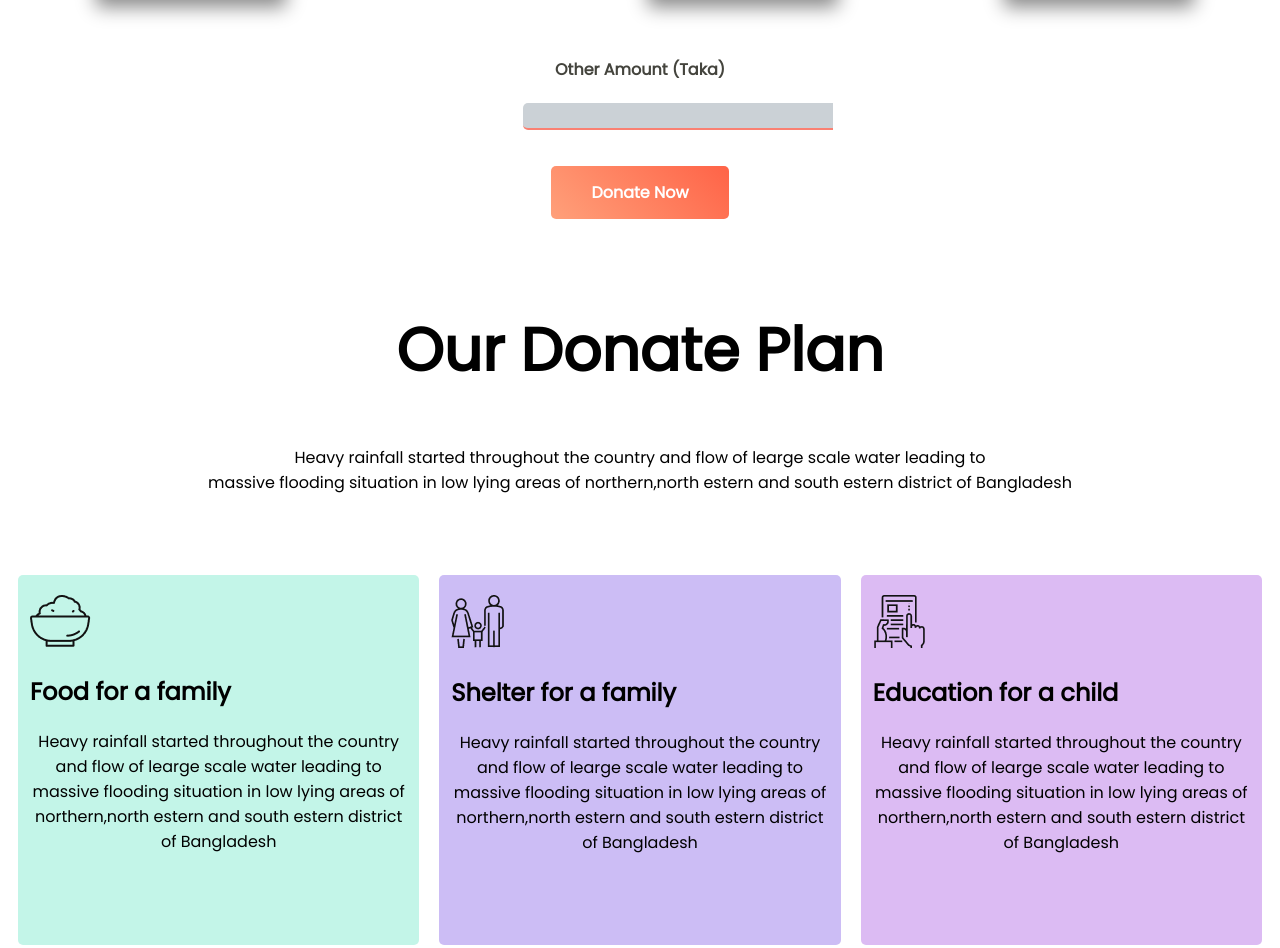
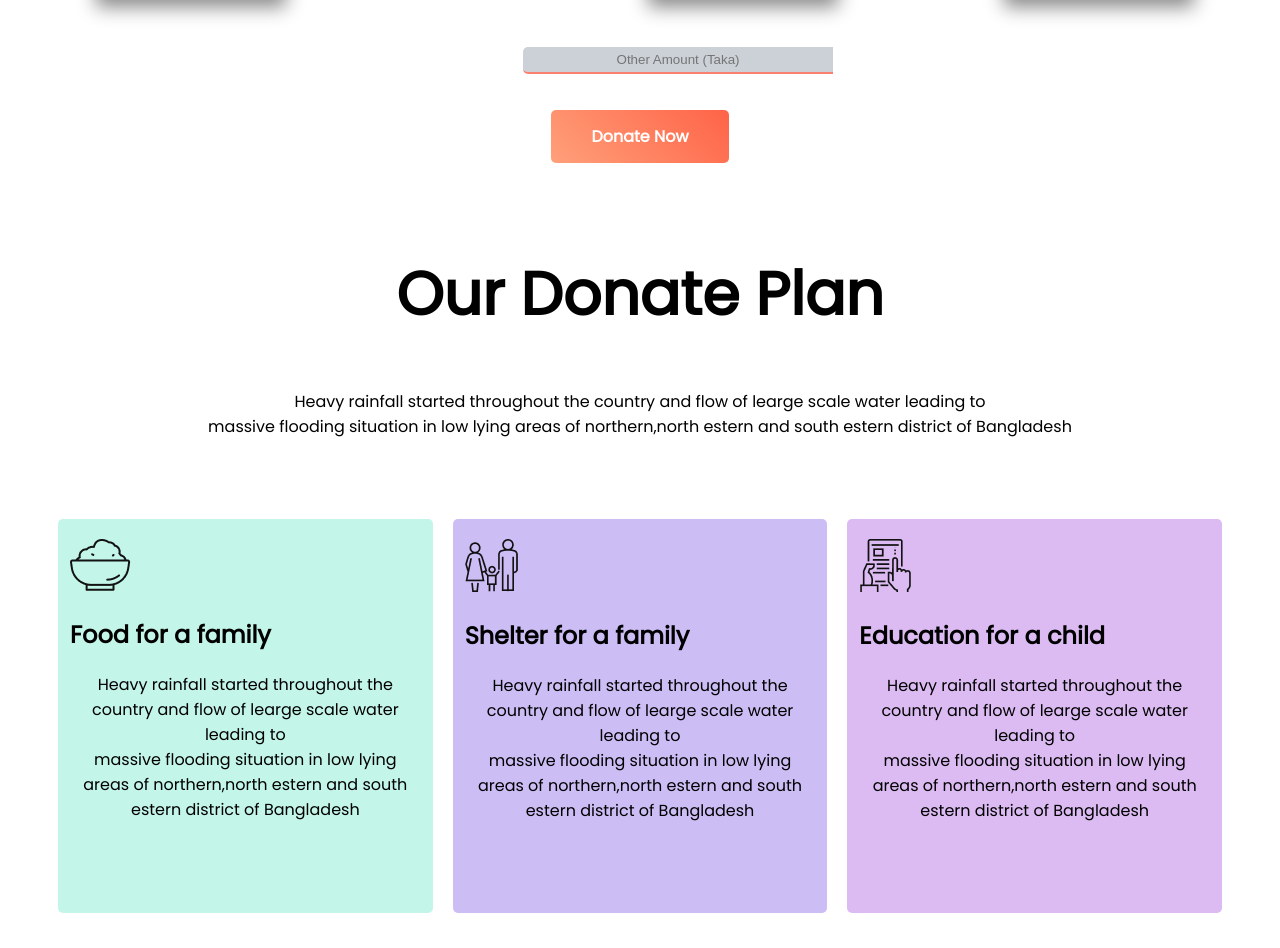
Before and after one commit to mmakash/donate-today, a plain HTML site: page index.html in a window 1280 px wide. Shown: the part 1390-2338 px from the top of the page. Drawn offline with Linux system fonts and the light colour scheme.

Commit message:
form added

```diff
--- a/index.html
+++ b/index.html
@@ -36,8 +36,7 @@
                 </div>
             </div>
             <div class="button-section">
-                <h4>Other Amount (Taka)</h4>
-                <input type="text" placeholder="">
+                <input type="text" placeholder="Other Amount (Taka)">
                 <a target="_blank" href="">Donate Now</a>
             </div>
     </section>
@@ -62,6 +61,7 @@
                 </div>
             </div>
     </section>
+    <section class="survive-section">
         <section class="first-survive-section">
             <div class="text-section">
             <h1>Their lives depend on your donation</h1>
@@ -78,6 +78,7 @@
                 <a href="">How To Contribute</a>
                 </div>
         </section>
+    </section>
     <section class="update-section">
         <h1>Get My Updates</h1>
         <p>Heavy rainfall started throughout the country and flow of learge scale water leading to</br> massive flooding situation in low lying areas of northern,north estern and south estern district of Bangladesh</p>
--- a/style.css
+++ b/style.css
@@ -81,12 +81,6 @@ a {
     font-size: 30px;
     font-weight: 900;
 }
-
-.button-section h4 {
-    color: rgb(68, 68, 61);
-    margin-top: 60px;
-}
-
 .button-section input {
     border: none;
     border-bottom: 2px solid salmon;
@@ -94,7 +88,9 @@ a {
     padding: 5px;
     margin-left: 515px;
     margin-bottom: 50px;
+    margin-top: 50px;
     width: 300px;
+    text-align: center;
 }
 
 .plan-section h1 {
@@ -111,7 +107,7 @@ a {
 
 .plan-section-column {
     display: flex;
-    margin-top: 50px 40px 40px 40px;
+    margin: 50px 40px 50px 40px;
 }
 
 .first-plan-column {
@@ -202,6 +198,10 @@ button{
     font-size: 16px;
     font-weight: normal;
 }
+.survive-section{
+    margin-top: 50px;
+    margin-bottom: 50px;
+}
 .first-survive-section{
     display: flex;
     margin: 20px;
@@ -217,6 +217,7 @@ button{
     display: flex;
     margin: 20px;
     padding: 20px;
+
 }
 .second-donation-image{
     width: 50%;
@@ -227,6 +228,7 @@ button{
 footer{
     background-color: black;
     padding: 20px;
+    margin-top: 100px;
 }
 footer h3{
     text-align: center;
```
Lines whose indentation alone changed are shown as unchanged.
